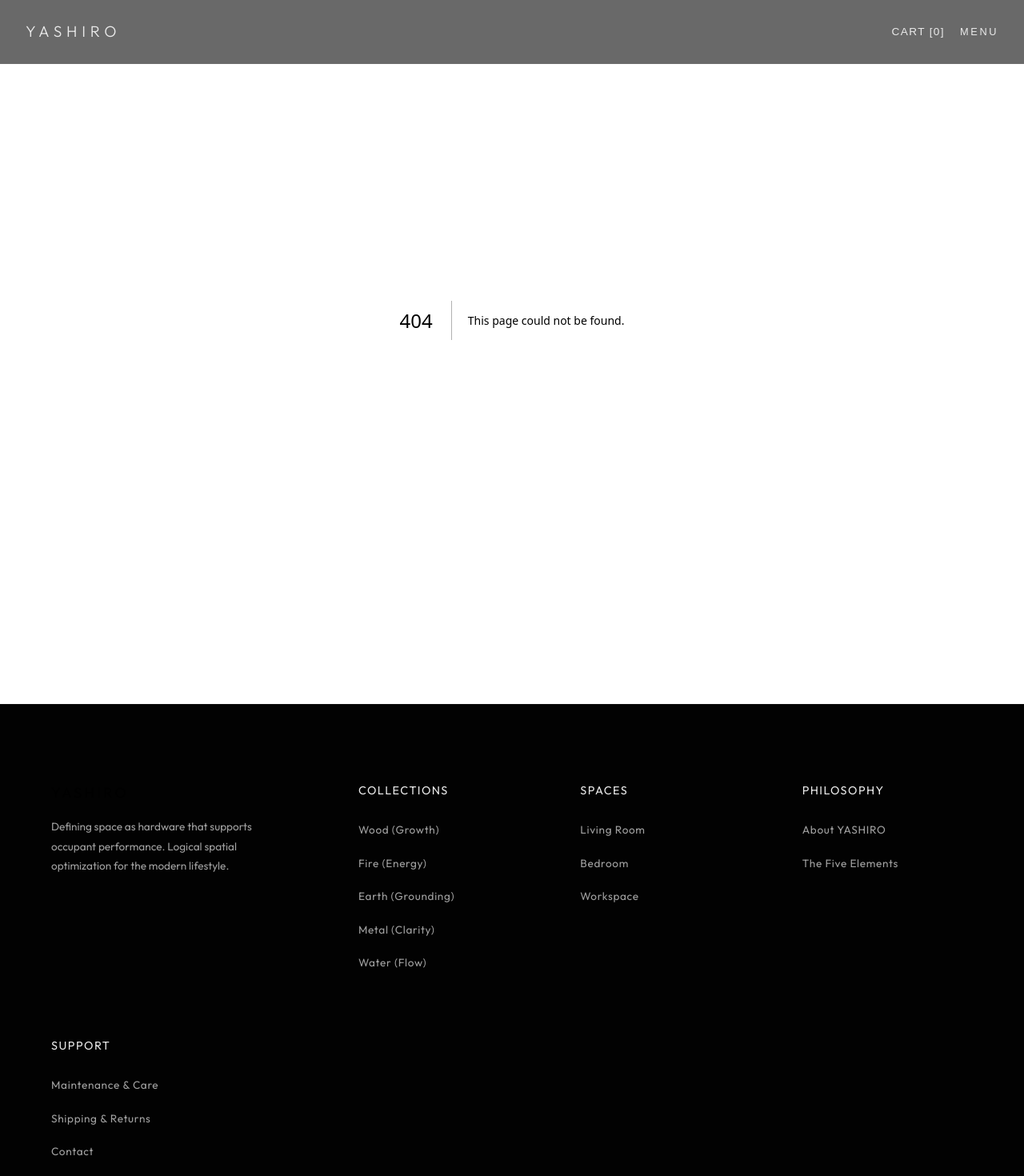
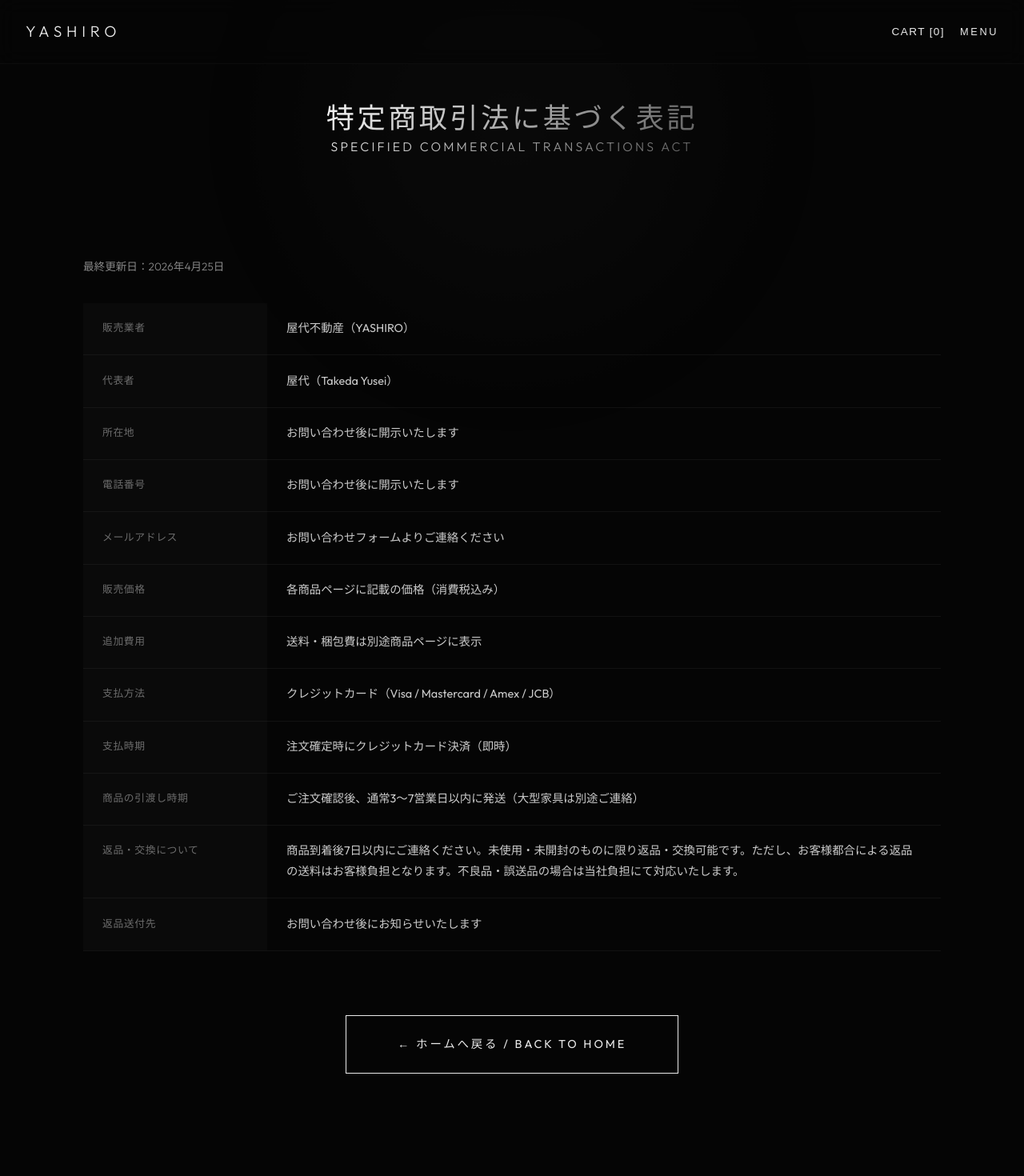
Before and after one commit to yashirofudosan/yashiro-ec-site, a Next.js app: page /legal/tokushoho in a window 1280 px wide. Before the commit this address had no page. Shown: the top 1470 px of the page at 80% size. Built offline with nearby package versions, Linux system fonts and the light colour scheme.

Commit message:
feat: add privacy policy and tokushoho pages, clean up footer support links

```diff
--- /dev/null
+++ b/src/app/legal/tokushoho/page.tsx
@@ -0,0 +1,82 @@
+import Link from "next/link";
+import "../../philosophy/philosophy.css";
+
+export const metadata = {
+  title: "特定商取引法に基づく表記 | YASHIRO",
+  description: "YASHIRO ECサイトの特定商取引法に基づく表記。販売業者・価格・支払方法・返品ポリシーについて。",
+};
+
+const rows = [
+  { label: "販売業者", value: "屋代不動産（YASHIRO）" },
+  { label: "代表者", value: "屋代（Takeda Yusei）" },
+  { label: "所在地", value: "お問い合わせ後に開示いたします" },
+  { label: "電話番号", value: "お問い合わせ後に開示いたします" },
+  { label: "メールアドレス", value: "お問い合わせフォームよりご連絡ください" },
+  { label: "販売価格", value: "各商品ページに記載の価格（消費税込み）" },
+  { label: "追加費用", value: "送料・梱包費は別途商品ページに表示" },
+  { label: "支払方法", value: "クレジットカード（Visa / Mastercard / Amex / JCB）" },
+  { label: "支払時期", value: "注文確定時にクレジットカード決済（即時）" },
+  { label: "商品の引渡し時期", value: "ご注文確認後、通常3〜7営業日以内に発送（大型家具は別途ご連絡）" },
+  { label: "返品・交換について", value: "商品到着後7日以内にご連絡ください。未使用・未開封のものに限り返品・交換可能です。ただし、お客様都合による返品の送料はお客様負担となります。不良品・誤送品の場合は当社負担にて対応いたします。" },
+  { label: "返品送付先", value: "お問い合わせ後にお知らせいたします" },
+];
+
+export default function TokushohoPage() {
+  return (
+    <main className="main-content philosophy-page">
+      <section className="philosophy-hero" style={{ height: "40vh" }}>
+        <div className="bg-glow"></div>
+        <h1 className="philosophy-title" style={{ fontSize: "2.2rem" }}>
+          特定商取引法に基づく表記
+          <span style={{ display: "block", fontSize: "0.45em", letterSpacing: "0.2em", marginTop: "0.5rem", fontWeight: 300 }}>
+            SPECIFIED COMMERCIAL TRANSACTIONS ACT
+          </span>
+        </h1>
+      </section>
+
+      <section className="philosophy-content" style={{ gap: "0", marginTop: "0" }}>
+        <div className="text-block">
+          <p style={{ color: "#888", fontSize: "0.85rem", marginBottom: "2rem" }}>
+            最終更新日：2026年4月25日
+          </p>
+          <table style={{
+            width: "100%",
+            borderCollapse: "collapse",
+            fontSize: "0.9rem",
+            lineHeight: 1.8,
+          }}>
+            <tbody>
+              {rows.map(({ label, value }) => (
+                <tr key={label} style={{ borderBottom: "1px solid rgba(255,255,255,0.05)" }}>
+                  <td style={{
+                    padding: "1.2rem 1.5rem",
+                    color: "rgba(255,255,255,0.4)",
+                    fontSize: "0.8rem",
+                    letterSpacing: "0.05em",
+                    whiteSpace: "nowrap",
+                    verticalAlign: "top",
+                    width: "230px",
+                    background: "rgba(255,255,255,0.02)",
+                  }}>
+                    {label}
+                  </td>
+                  <td style={{
+                    padding: "1.2rem 1.5rem",
+                    color: "#ccc",
+                    verticalAlign: "top",
+                  }}>
+                    {value}
+                  </td>
+                </tr>
+              ))}
+            </tbody>
+          </table>
+        </div>
+      </section>
+
+      <section className="philosophy-footer" style={{ marginTop: "5rem" }}>
+        <Link href="/" className="action-btn hover-lift">← ホームへ戻る / BACK TO HOME</Link>
+      </section>
+    </main>
+  );
+}
--- a/src/components/Footer.tsx
+++ b/src/components/Footer.tsx
@@ -47,16 +47,20 @@ export default function Footer() {
         <div className="footer-col">
           <h4>{t("footer.support")}</h4>
           <ul>
-            <li><Link href="#">Maintenance & Care</Link></li>
-            <li><Link href="#">Shipping & Returns</Link></li>
             <li><Link href="/contact">{t("footer.contact")}</Link></li>
+            <li><Link href="/legal/privacy">プライバシーポリシー</Link></li>
+            <li><Link href="/legal/tokushoho">特定商取引法に基づく表記</Link></li>
           </ul>
         </div>
       </div>
 
       <div className="footer-bottom">
         <span>© 2026 YASHIRO CO., LTD. ALL RIGHTS RESERVED.</span>
-        <span>PRIVACY POLICY | TERMS OF SERVICE</span>
+        <span>
+          <Link href="/legal/privacy" style={{ color: 'inherit' }}>PRIVACY POLICY</Link>
+          {" | "}
+          <Link href="/legal/tokushoho" style={{ color: 'inherit' }}>特定商取引法</Link>
+        </span>
       </div>
     </footer>
   );
```
Also changed, not shown: src/app/legal/privacy/page.tsx (added, +86 -0 lines).
